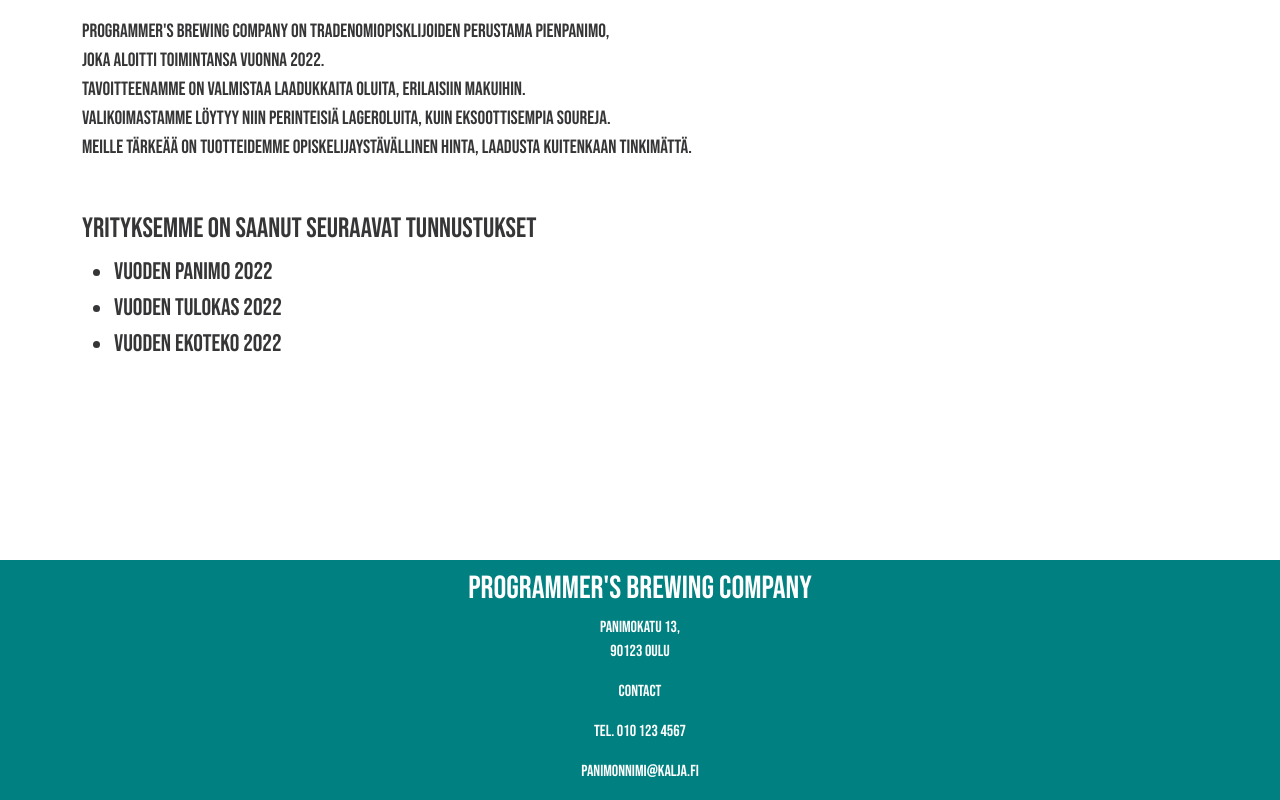
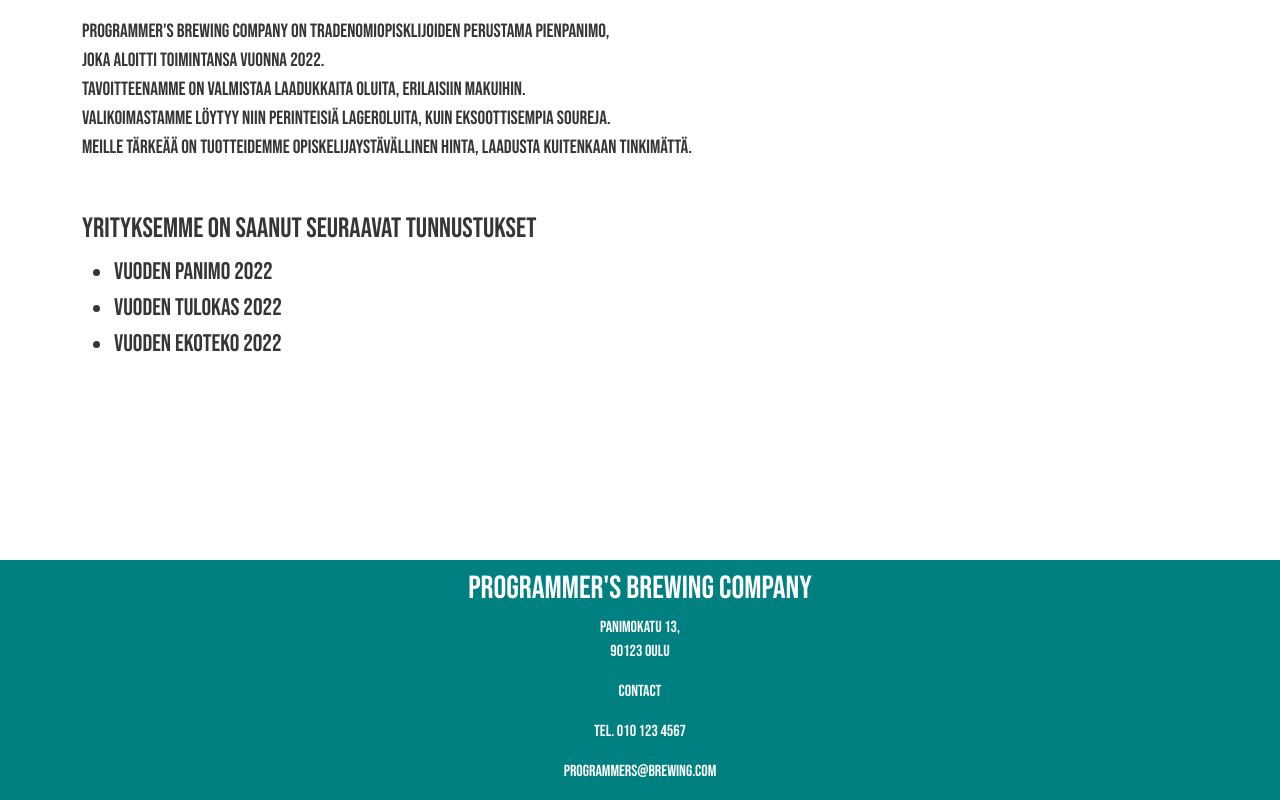
Before and after one commit to joobasb/verkkopalveluprojekti, a React (Create React App) app: page /about in a window 1280 px wide. Shown: the part 210-1010 px from the top of the page. Built offline with nearby package versions, Linux system fonts and the light colour scheme; no server answers.

Commit message:
about.css

```diff
--- a/src/components/Footer.js
+++ b/src/components/Footer.js
@@ -9,7 +9,7 @@ export default function Footer() {
           <p>Panimokatu 13, <br/>90123 Oulu</p>
           <p>Contact</p>
           <p>Tel. 010 123 4567</p>
-          <p>panimonnimi@kalja.fi</p>
+          <p>programmers@brewing.com</p>
       </div>
     </footer>
   )
--- a/src/pages/About.js
+++ b/src/pages/About.js
@@ -26,7 +26,6 @@ export default function About() {
             <li>Vuoden ekoteko 2022</li>
           </ul>
         </div>
-        <div className="about-foto"></div>
       </div>
     </div>
   );
```
